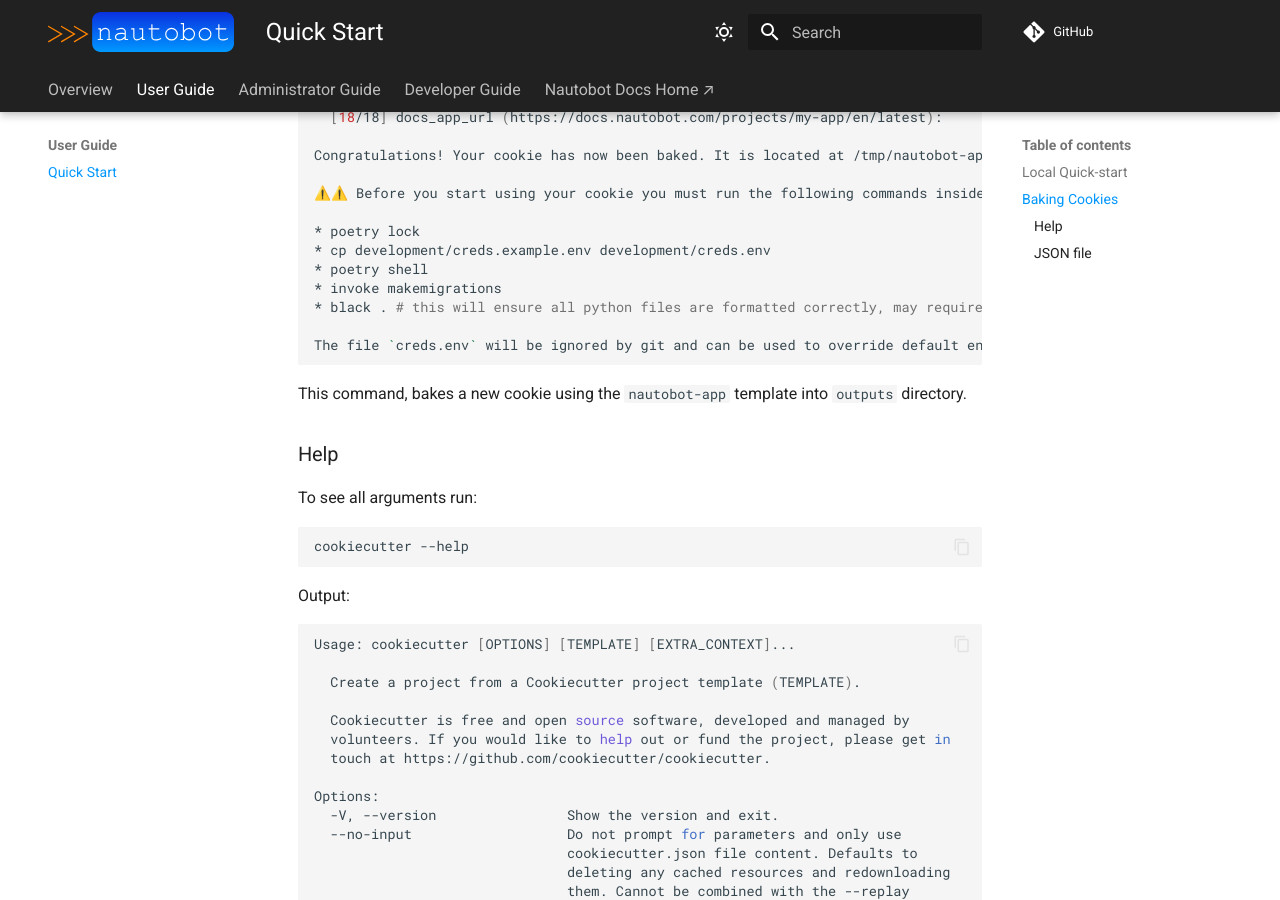
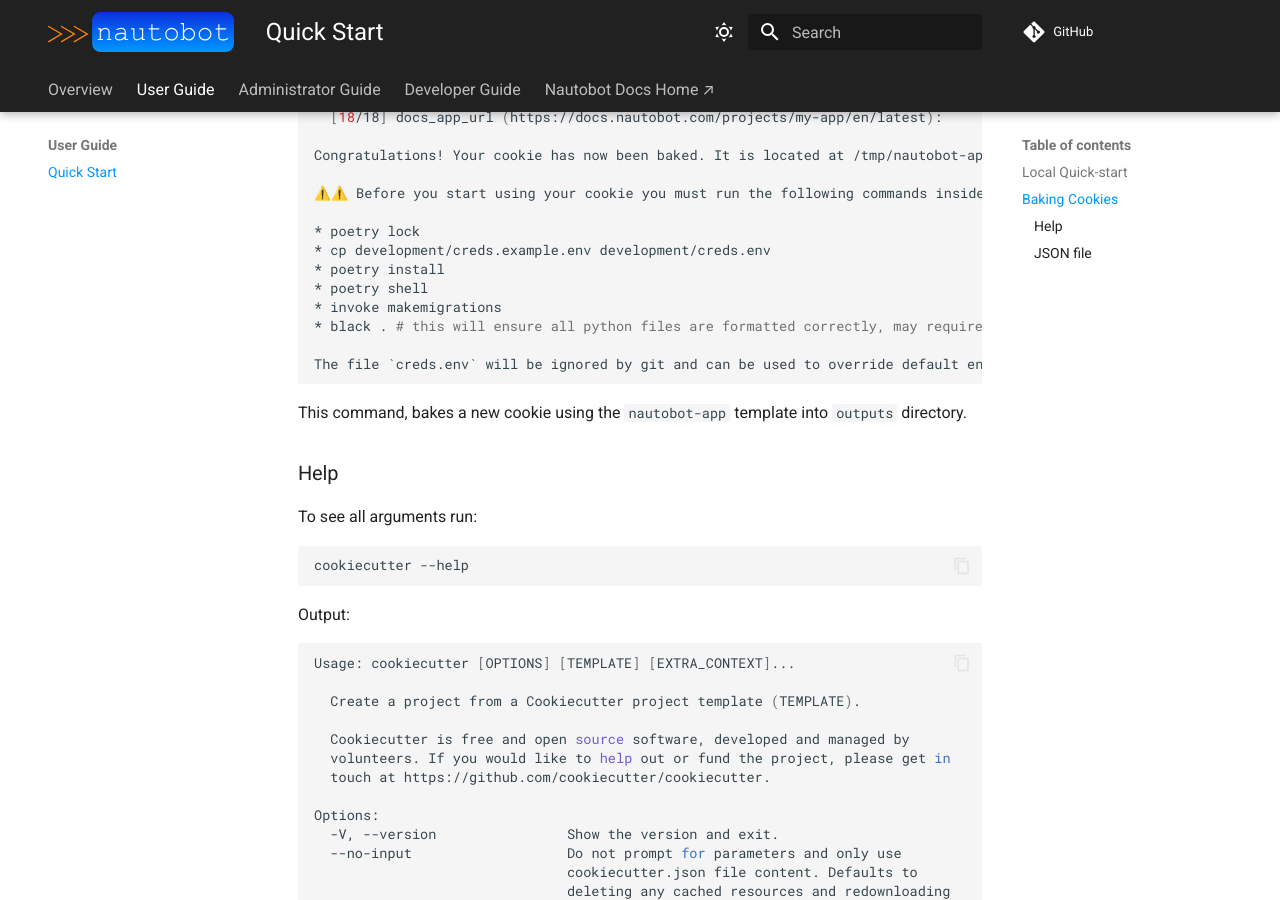
Before and after one commit to nautobot/cookiecutter-nautobot-app, an MkDocs documentation site: the page built from docs/user/quick-start.md, in a window 1280 px wide and 900 px high, scrolled down 1029 px. Built offline with MkDocs 1.6.1 and Material for MkDocs 9.7.7, drawn with Linux system fonts in a browser that asks for light colours; comment, search, counter and statistics services are not loaded.

Commit message:
Update quick start

```diff
--- a/docs/user/quick-start.md
+++ b/docs/user/quick-start.md
@@ -50,6 +50,7 @@
 
 * poetry lock
 * cp development/creds.example.env development/creds.env
+* poetry install
 * poetry shell
 * invoke makemigrations
 * black . # this will ensure all python files are formatted correctly, may require `sudo chown -R <my local username> ./` as migrations may be owned by root
@@ -166,6 +167,7 @@
 
 * poetry lock
 * cp development/creds.example.env development/creds.env
+* poetry install
 * poetry shell
 * invoke makemigrations
 * black . # this will ensure all python files are formatted correctly, may require `sudo chown -R <my local username> ./` as migrations may be owned by root
```
